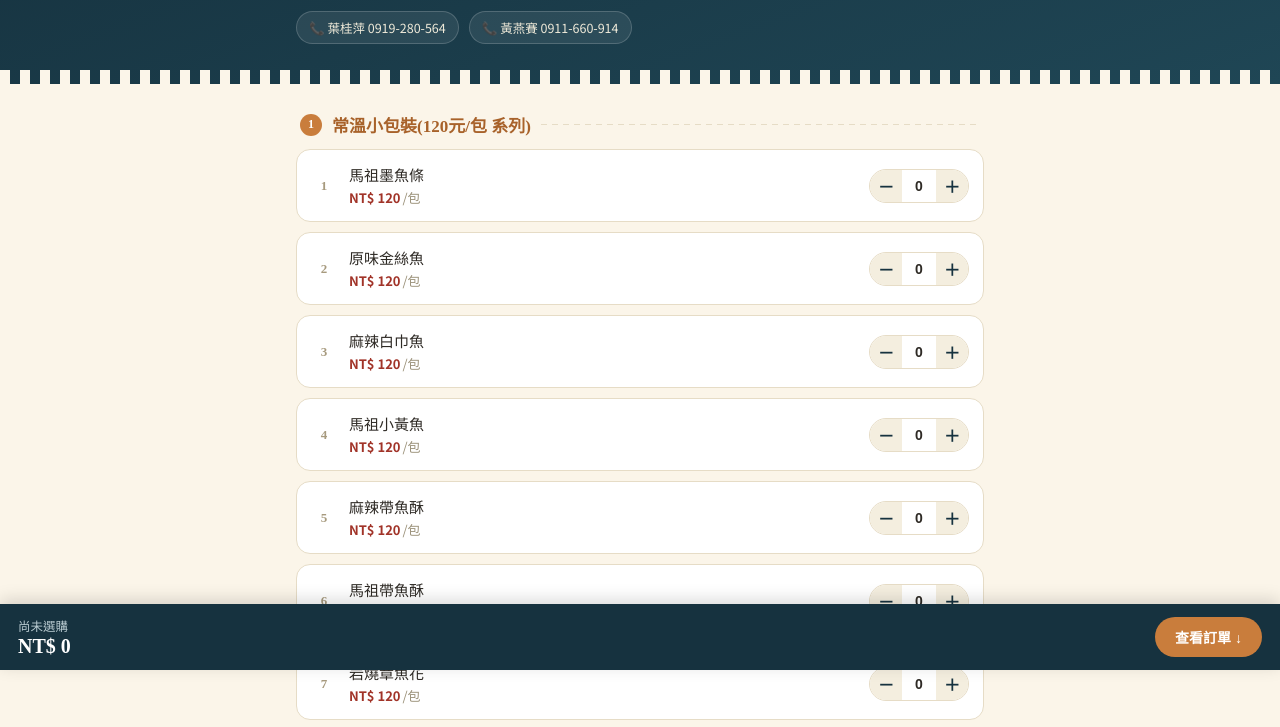
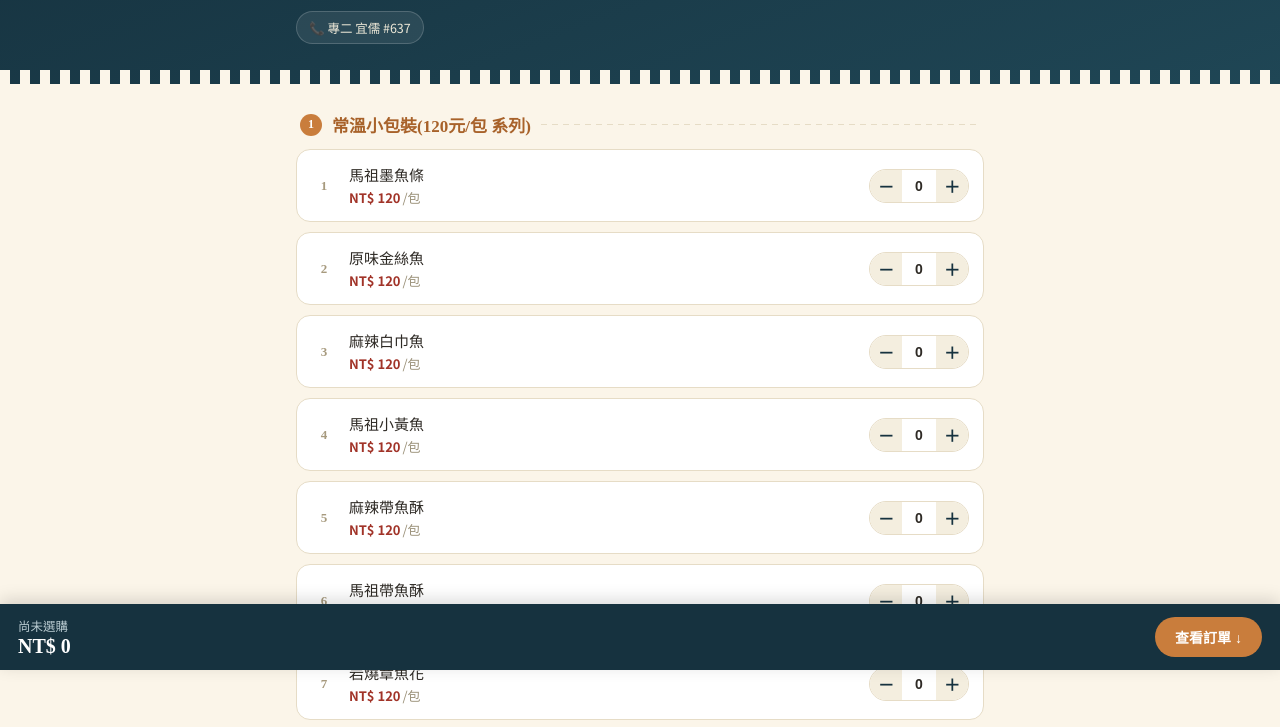
Before and after one commit to linyj21/BUY, a plain HTML site: page index.html in a window 1280 px wide. Shown: the part 130-857 px from the top of the page. Drawn offline with Linux system fonts and the light colour scheme.

Commit message:
Update index.html

```diff
--- a/index.html
+++ b/index.html
@@ -302,8 +302,8 @@
       <h1>金沙魚特產 團購訂單</h1>
       <p class="sub">馬祖南竿鄉津沙村64號 ・ 全品項共 35 款漁產乾貨,勾選數量後自動計算金額</p>
       <div class="contact-row">
-        <span class="pill">📞 葉桂萍 0919-280-564</span>
-        <span class="pill">📞 黃燕賽 0911-660-914</span>
+        <span class="pill">📞 專二 宜儒 #637 </span>
+
       </div>
     </div>
   </div>
@@ -355,7 +355,7 @@
       </div>
       <textarea id="summaryText" readonly></textarea>
       <button class="copy-btn" id="copyBtn">📋 複製訂單內容,傳送給賣家 LINE</button>
-      <p class="copy-hint">複製後請貼到 LINE 傳送給葉桂萍 0919-280-564 或 黃燕賽 0911-660-914 完成下單</p>
+      <p class="copy-hint">複製後請貼到 LINE 或寄信傳送給專二 宜儒 完成下單</p>
     </div>
 
     <p class="footer-note">金沙魚特產 ・ 馬祖南竿鄉津沙村64號<br>本表單僅供整理訂購內容,實際成交以賣家確認為準</p>
```
